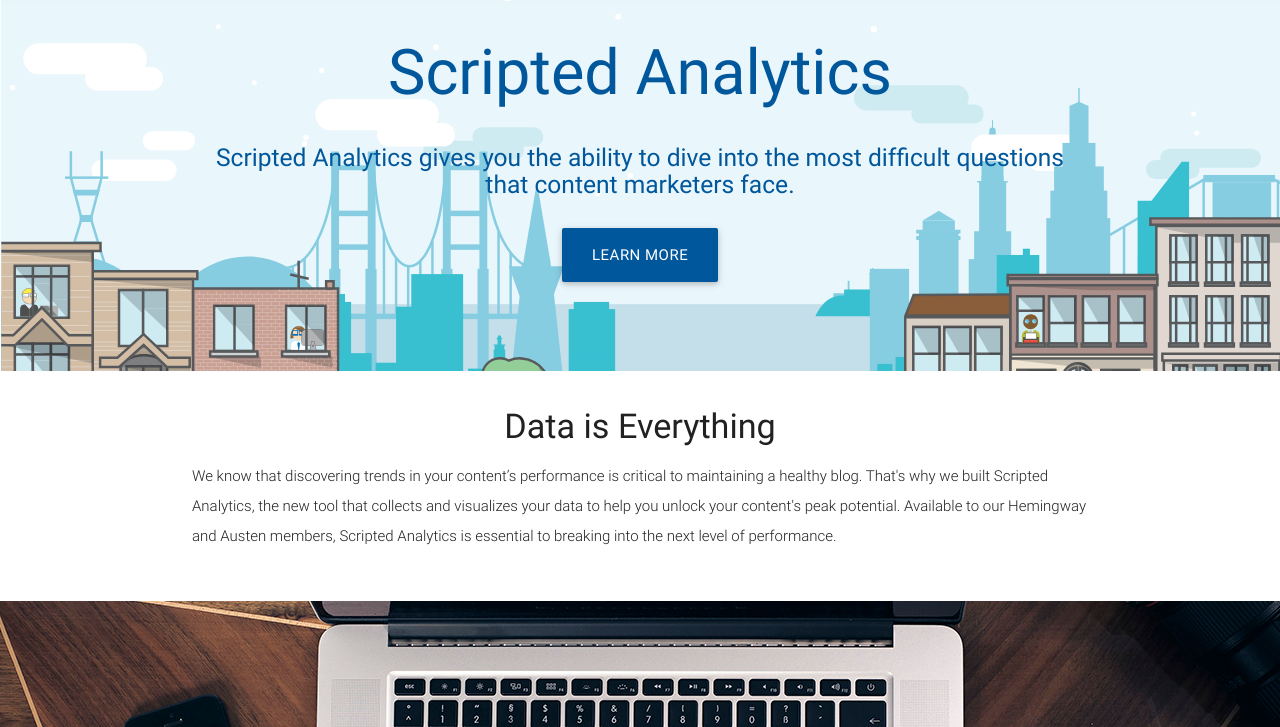
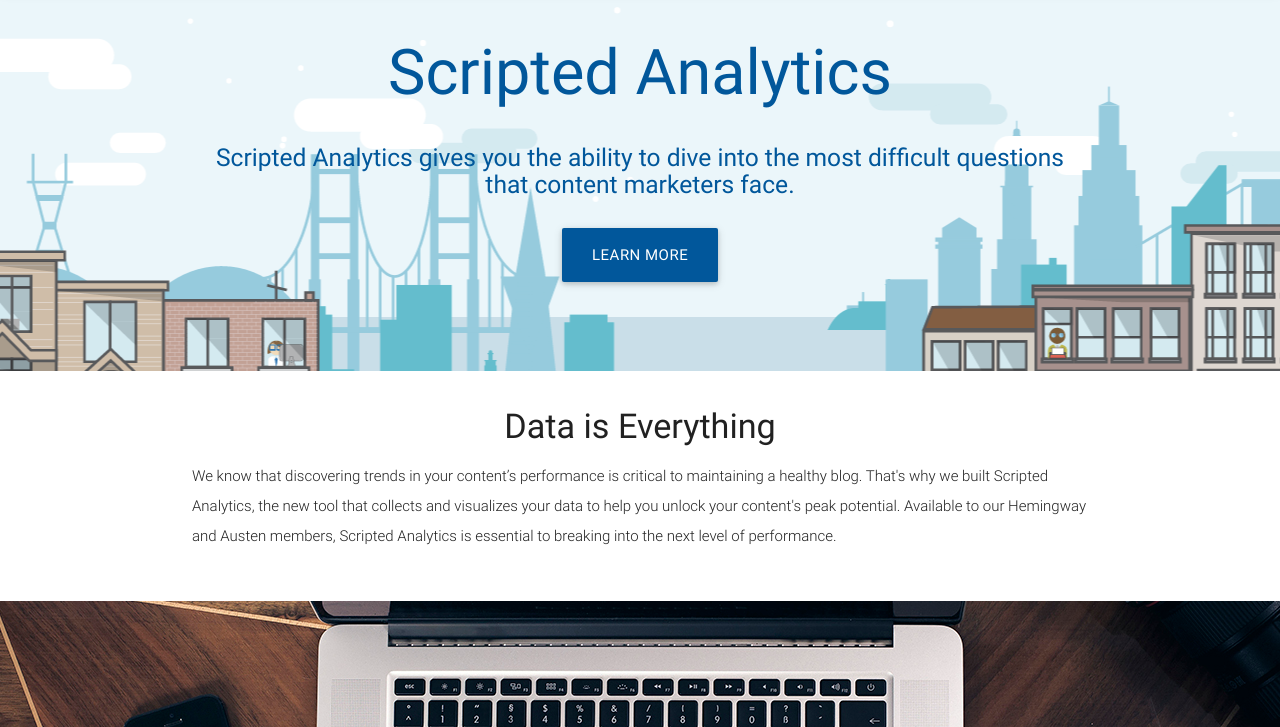
Before and after one commit to aggriffith/aggriffith.github.io, a plain HTML site: page index.html in a window 1280 px wide. Shown: the part 73-800 px from the top of the page. Drawn offline with nearby package versions, Linux system fonts and the light colour scheme.

Commit message:
Update index.html

```diff
--- a/index.html
+++ b/index.html
@@ -42,7 +42,7 @@
 
       </div>
     </div>
-    <div class="parallax"><img src="homepage-story.svg" alt="Unsplashed background img 1"></div>
+    <div class="parallax"><img src="background1.png" alt="Unsplashed background img 1"></div>
   </div>
 
 <div class="container">
```
